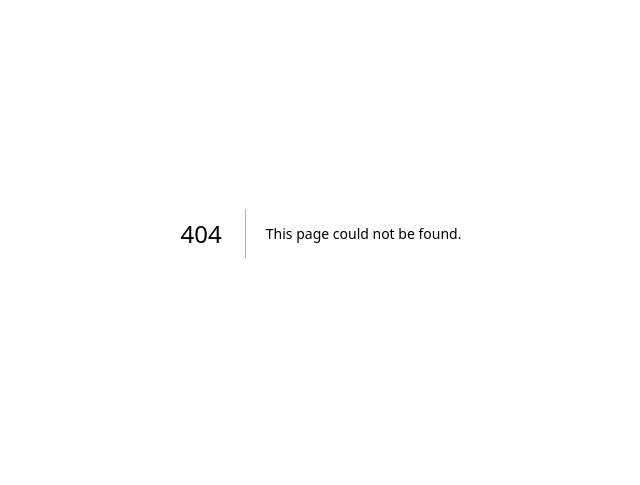
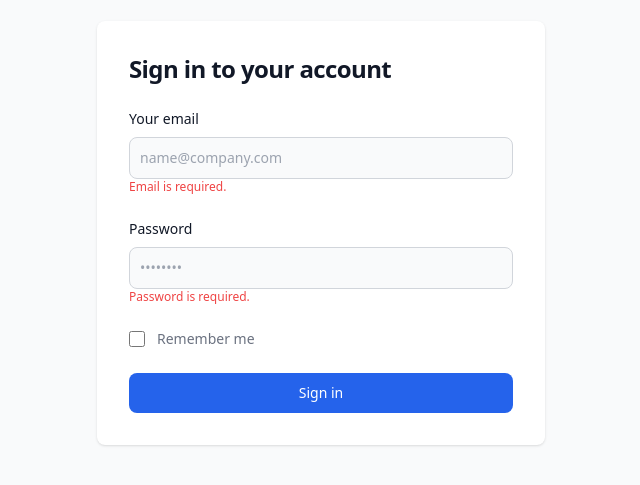
Before and after one commit to kolte/reacttest, a Next.js app: page /login in a window 1280 px wide. Before the commit this address had no page. Shown: the part 167-652 px from the top of the page, without its empty margins (319-959 px from the left). Built offline with nearby package versions, Linux system fonts and the light colour scheme.

Commit message:
Feature: Login page UI & validation logic

```diff
--- /dev/null
+++ b/src/app/login/page.tsx
@@ -0,0 +1,149 @@
+"use client";
+import React, { useState, useEffect } from "react";
+// const TokenGenerator = require('uuid-token-generator');
+
+
+
+export default function Login() {
+  const [email, setEmail] = useState("");
+  const [password, setPassword] = useState("");
+  const [errors, setErrors] = useState({ email: "", password: "" });
+  const [isFormValid, setIsFormValid] = useState(false);
+  // const tokgen = new TokenGenerator();
+  useEffect(() => {
+    validateForm();
+  }, [email, password]);
+
+  const validateForm = () => {
+    let errors = { email: "", password: "" };
+
+    if (!email) {
+      errors.email = "Email is required.";
+    } else if (!/\S+@\S+\.\S+/.test(email)) {
+      errors.email = "Email is invalid.";
+    }
+
+    if (!password) {
+      errors.password = "Password is required.";
+    } else if (password.length < 8) {
+      const strengthChecks = {
+        hasUpperCase: false,
+        hasLowerCase: false,
+        hasDigit: false,
+        hasSpecialChar: false,
+      };
+
+      strengthChecks.hasUpperCase = /[A-Z]+/.test(password);
+      strengthChecks.hasLowerCase = /[a-z]+/.test(password);
+      strengthChecks.hasDigit = /[0-9]+/.test(password);
+      strengthChecks.hasSpecialChar = /[^A-Za-z0-9]+/.test(password);
+
+      let verifiedList = Object.values(strengthChecks).filter((value) => value);
+      let strength =
+        verifiedList.length == 4
+          ? "Strong"
+          : verifiedList.length >= 2
+          ? "Medium"
+          : "Weak";
+      errors.password = `Password is ${strength}.`;
+    }
+
+    setErrors(errors);
+    setIsFormValid(Object.keys(errors).length === 0);
+  };
+  // Submit
+  const handleSubmit = () => {
+    if (isFormValid) {
+      console.log("Form submitted successfully!");
+      // tokgen.generate();
+      // console.log(tokgen.generate())
+    } else {
+      console.log("Form has errors. Please correct them.");
+    }
+  };
+
+  return (
+    <section className="bg-gray-50 dark:bg-gray-900">
+      <div className="flex flex-col items-center justify-center px-6 py-8 mx-auto md:h-screen lg:py-0">
+
+        <div className="w-full bg-white rounded-lg shadow dark:border md:mt-0 sm:max-w-md xl:p-0 dark:bg-gray-800 dark:border-gray-700">
+          <div className="p-6 space-y-4 md:space-y-6 sm:p-8">
+            <h1 className="text-xl font-bold leading-tight tracking-tight text-gray-900 md:text-2xl dark:text-white">
+              Sign in to your account
+            </h1>
+            <form className="space-y-4 md:space-y-6" action="#">
+              <div>
+                <label
+                  htmlFor="email"
+                  className="block mb-2 text-sm font-medium text-gray-900 dark:text-white"
+                >
+                  Your email
+                </label>
+                <input
+                  name="email"
+                  id="email"
+                  className="bg-gray-50 border border-gray-300 text-gray-900 sm:text-sm rounded-lg focus:ring-primary-600 focus:border-primary-600 block w-full p-2.5 dark:bg-gray-700 dark:border-gray-600 dark:placeholder-gray-400 dark:text-white dark:focus:ring-blue-500 dark:focus:border-blue-500"
+                  placeholder="name@company.com"
+                  value={email}
+                  onChange={(e) => setEmail(e.target.value)}
+                />
+                {errors.email && (
+                  <p className="text-red-500 text-xs">{errors.email}</p>
+                )}
+              </div>
+              <div>
+                <label
+                  htmlFor="password"
+                  className="block mb-2 text-sm font-medium text-gray-900 dark:text-white"
+                >
+                  Password
+                </label>
+                <input
+                  type="password"
+                  name="password"
+                  id="password"
+                  placeholder="••••••••"
+                  value={password}
+                  onChange={(e) => setPassword(e.target.value)}
+                  className="bg-gray-50 border border-gray-300 text-gray-900 sm:text-sm rounded-lg focus:ring-primary-600 focus:border-primary-600 block w-full p-2.5 dark:bg-gray-700 dark:border-gray-600 dark:placeholder-gray-400 dark:text-white dark:focus:ring-blue-500 dark:focus:border-blue-500"
+                />
+                {errors.password && (
+                  <p className="text-red-500 text-xs">{errors.password}</p>
+                )}
+              </div>
+              <div className="flex items-center justify-between">
+                <div className="flex items-start">
+                  <div className="flex items-center h-5">
+                    <input
+                      id="remember"
+                      aria-describedby="remember"
+                      type="checkbox"
+                      className="w-4 h-4 border border-gray-300 rounded bg-gray-50 focus:ring-3 focus:ring-primary-300 dark:bg-gray-700 dark:border-gray-600 dark:focus:ring-primary-600 dark:ring-offset-gray-800"
+                    />
+                  </div>
+                  <div className="ml-3 text-sm">
+                    <label
+                      htmlFor="remember"
+                      className="text-gray-500 dark:text-gray-300"
+                    >
+                      Remember me
+                    </label>
+                  </div>
+                </div>
+
+              </div>
+              <button
+                type="submit"
+                className="w-full text-white bg-blue-600 hover:bg-blue-700 focus:ring-4 focus:outline-none focus:ring-primary-300 font-medium rounded-lg text-sm px-5 py-2.5 text-center dark:bg-primary-600 dark:hover:bg-primary-700 dark:focus:ring-primary-800"
+                onClick={handleSubmit}
+              >
+                Sign in
+              </button>
+
+            </form>
+          </div>
+        </div>
+      </div>
+    </section>
+  );
+}
```
